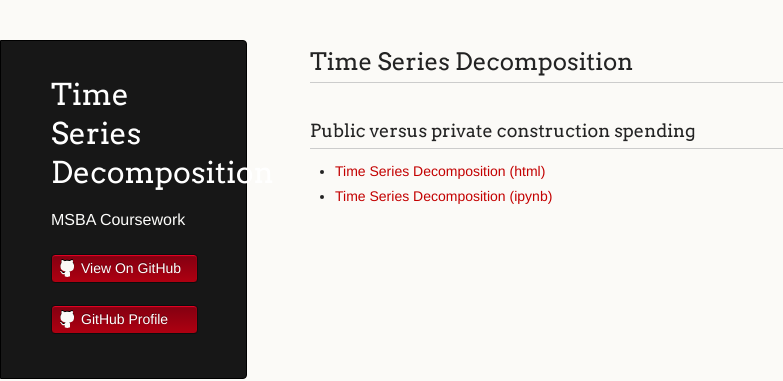
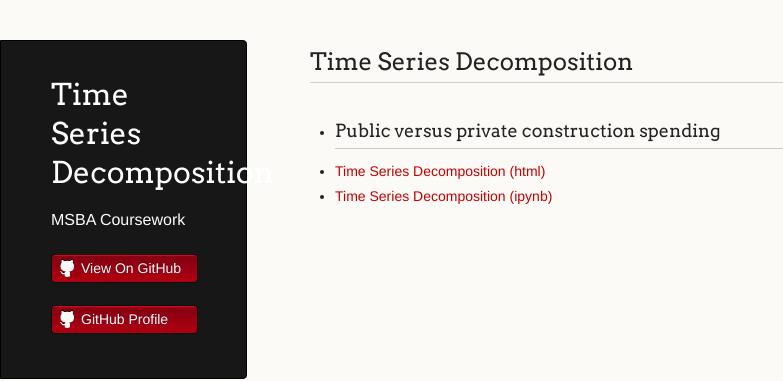
Before and after one commit to brendabuckner/brendabuckner.github.io, a Jekyll site: the page built from timeseries/index.md, in a window 1280 px wide. Shown: the top 381 px of the page, without its empty margins (0-783 px from the left). Built offline with Jekyll 4.4.1, drawn with Linux system fonts in a browser that asks for light colours; our own code applies the rules of GitHub Pages for plain Markdown files.

Commit message:
Add bullet

```diff
--- a/timeseries/index.md
+++ b/timeseries/index.md
@@ -3,6 +3,6 @@
 
 ## Time Series Decomposition
 
-### Public versus private construction spending
-- [Time Series Decomposition (html)](M3TimeSeries.html)
-- [Time Series Decomposition (ipynb)](M3TimeSeries.ipynb)
+- ### Public versus private construction spending
+ - [Time Series Decomposition (html)](M3TimeSeries.html)
+ - [Time Series Decomposition (ipynb)](M3TimeSeries.ipynb)
```
